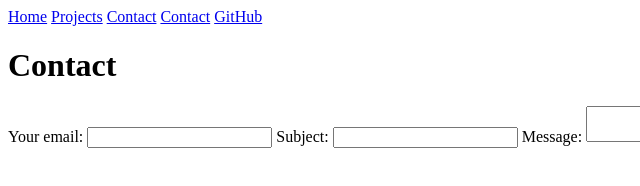
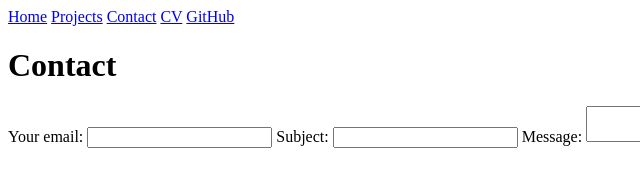
Before and after one commit to wesleyshe/portfolio, a plain HTML site: page contact/index.html in a window 1280 px wide. Shown: the full height of the page, 0-640 px from the left. Drawn offline with Linux system fonts and the light colour scheme; files that its build step writes are made by us from their sources.

Commit message:
Update index.html

```diff
--- a/contact/index.html
+++ b/contact/index.html
@@ -11,7 +11,7 @@
         <a href="index.html">Home</a>
         <a href="projects/index.html">Projects</a>
         <a href="contact/index.html">Contact</a>
-        <a href="cv/index.html">Contact</a>
+        <a href="cv/index.html">CV</a>
         <a href="https://github.com/wesleyshe" target="_blank">GitHub</a>
     </nav>
 
```
